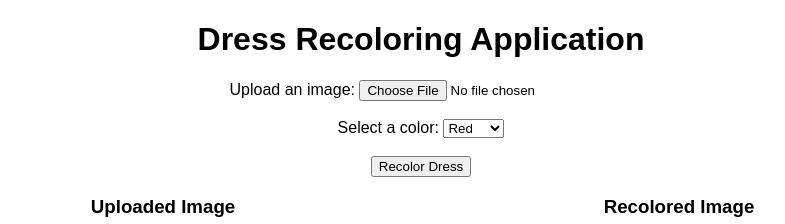
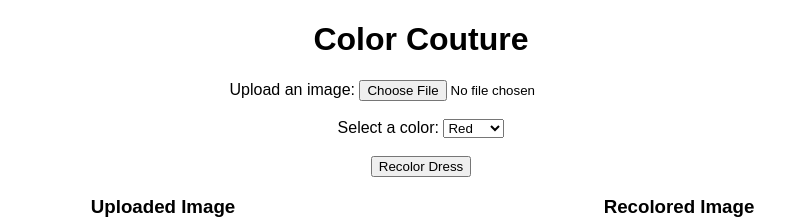
Before and after one commit to pareenathapa/ColorCouture, a plain HTML site: page frontend/index.html in a window 1280 px wide. Shown: the top 224 px of the page, without its empty margins (219-1004 px from the left). Drawn offline with Linux system fonts and the light colour scheme.

Commit message:
Changes done in frontend

```diff
--- a/frontend/index.html
+++ b/frontend/index.html
@@ -1,71 +1,10 @@
-<!-- <!DOCTYPE html>
-<html lang="en">
-<head>
-    <meta charset="UTF-8">
-    <meta name="viewport" content="width=device-width, initial-scale=1.0">
-    <title>Dress Recoloring</title>
-    <style>
-        body {
-            font-family: Arial, sans-serif;
-            margin: 20px;
-            text-align: center;
-        }
-        img {
-            max-width: 80%;
-            margin-top: 20px;
-        }
-    </style>
-</head>
-<body>
-    <h1>Dress Recoloring Application</h1>
-    <form id="upload-form">
-        <label for="file">Upload an image:</label>
-        <input type="file" id="file" name="file" accept="image/*"><br><br>
-        <label for="color">Select a color:</label>
-        <select id="color" name="color">
-            <option value="red">Red</option>
-            <option value="blue">Blue</option>
-            <option value="green">Green</option>
-            <option value="yellow">Yellow</option>
-            <option value="purple">Purple</option>
-            <option value="pink">Pink</option>
-        </select><br><br>
-        <button type="submit">Recolor Dress</button>
-    </form>
-    <div id="result"></div>
-    <script>
-        document.getElementById("upload-form").onsubmit = async (e) => {
-            e.preventDefault();
-            const formData = new FormData(e.target);
-
-            // Send the image and color to the API
-            const response = await fetch("http://127.0.0.1:8000/recolor-dress/", {
-                method: "POST",
-                body: formData,
-            });
-
-            const result = await response.json();
-            const resultDiv = document.getElementById("result");
-
-            if (result.recolored_dress_image) {
-                // Create a full path to the image
-                const imagePath = `http://127.0.0.1:8000/${result.recolored_dress_image}`;
-                resultDiv.innerHTML = `<p>${result.message}</p><img src="${imagePath}" alt="Recolored Dress">`;
-            } else {
-                resultDiv.innerHTML = `<p>${result.message}</p>`;
-            }
-        };
-    </script>
-</body>
-</html> -->
-
 
 <!DOCTYPE html>
 <html lang="en">
 <head>
     <meta charset="UTF-8">
     <meta name="viewport" content="width=device-width, initial-scale=1.0">
-    <title>Dress Recoloring</title>
+    <title>Color Couture</title>
     <style>
         body {
             font-family: Arial, sans-serif;
@@ -106,7 +45,7 @@
     </style>
 </head>
 <body>
-    <h1>Dress Recoloring Application</h1>
+    <h1>Color Couture</h1>
     <form id="upload-form">
         <label for="file">Upload an image:</label>
         <input type="file" id="file" name="file" accept="image/*" required><br><br>
```
